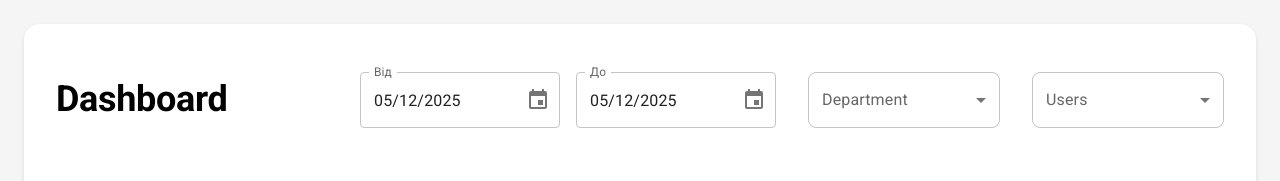
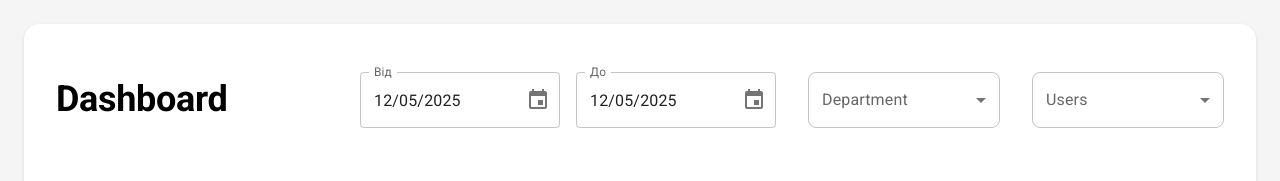
Before and after one commit to ordynSKY/crm-system, a React (Create React App) app: page / in a window 1280 px wide. Shown: the top 181 px of the page. Built offline with nearby package versions, Linux system fonts and the light colour scheme; sample sign-in values are in the browser's storage.

Commit message:
change format

```diff
--- a/src/components/SelectDate/index.tsx
+++ b/src/components/SelectDate/index.tsx
@@ -18,12 +18,14 @@ const SelectDate = () => {
         <DatePicker
           label="Від"
           value={fromDate}
+          format="DD/MM/YYYY"
           onChange={newValue => setFromDate(newValue)}
           slotProps={{ textField: { fullWidth: true } }}
         />
         <DatePicker
           label="До"
           value={toDate}
+          format="DD/MM/YYYY"
           onChange={newValue => setToDate(newValue)}
           minDate={fromDate || undefined}
           slotProps={{ textField: { fullWidth: true } }}
```
